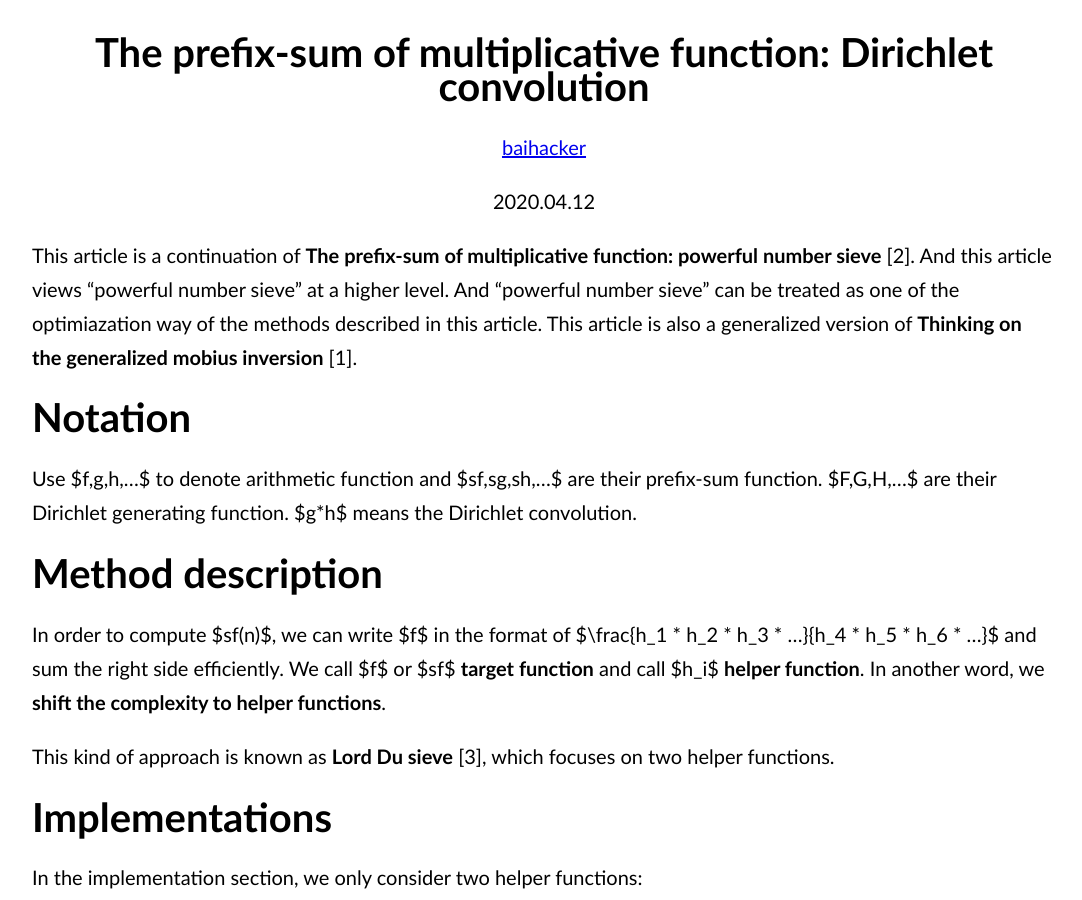
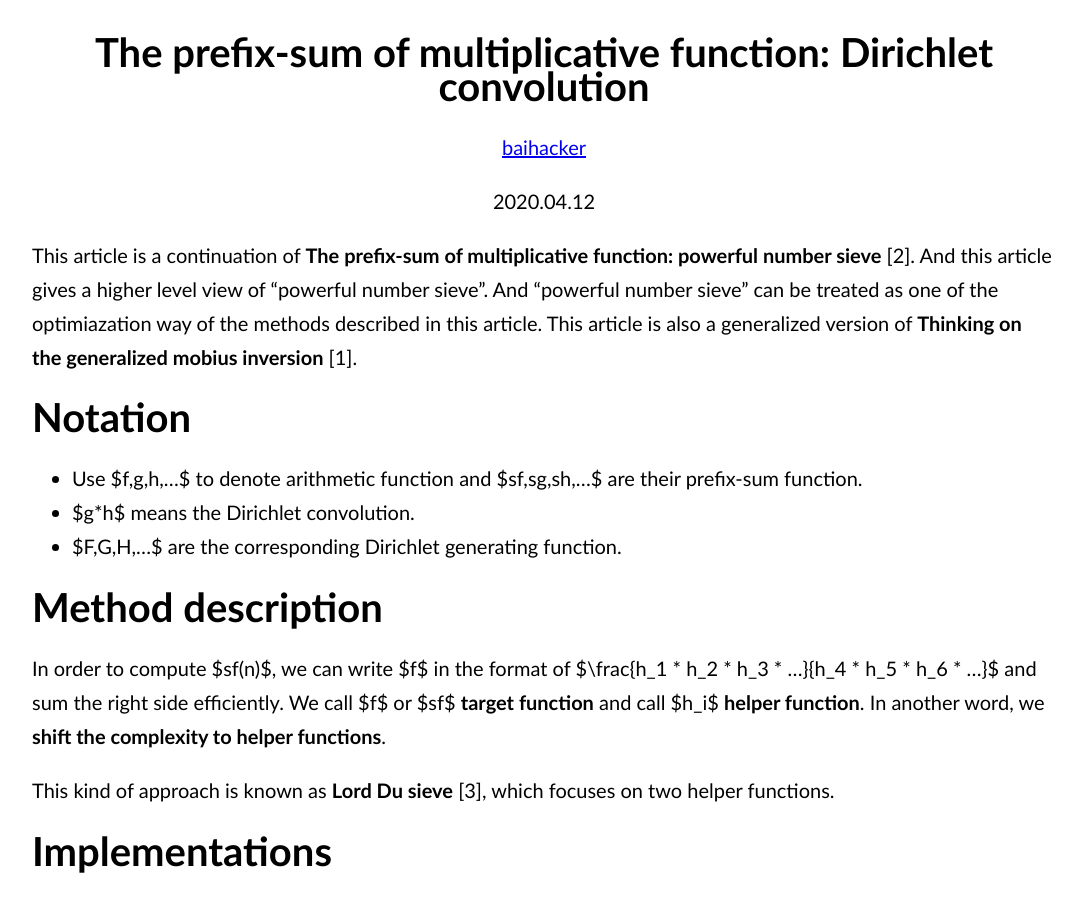
Before and after one commit to baihacker/main, a Jekyll site: the page built from docs/_posts/2020-04-12-The_prefix-sum_of_multiplicative_function_dirichlet_convolution.md, in a window 1280 px wide and 900 px high. Shown: the whole window, without its empty margins (96-1178 px from the left). Built offline with Jekyll 4.4.1, drawn with Linux system fonts in a browser that asks for light colours.

Commit message:
Update 2020-04-12-The_prefix-sum_of_multiplicative_function_dirichlet_convolution.md

```diff
--- a/docs/_posts/2020-04-12-The_prefix-sum_of_multiplicative_function_dirichlet_convolution.md
+++ b/docs/_posts/2020-04-12-The_prefix-sum_of_multiplicative_function_dirichlet_convolution.md
@@ -14,10 +14,12 @@ categories: [math]
 2020.04.12
 {: style="text-align: center;"}
 
-This article is a continuation of **The prefix-sum of multiplicative function: powerful number sieve** [2]. And this article views "powerful number sieve" at a higher level. And "powerful number sieve" can be treated as one of the optimiazation way of the methods described in this article. This article is also a generalized version of **Thinking on the generalized mobius inversion** [1].
+This article is a continuation of **The prefix-sum of multiplicative function: powerful number sieve** [2]. And this article gives a higher level view of "powerful number sieve". And "powerful number sieve" can be treated as one of the optimiazation way of the methods described in this article. This article is also a generalized version of **Thinking on the generalized mobius inversion** [1].
 
 # Notation
-Use $f,g,h,...$ to denote arithmetic function and $sf,sg,sh,...$ are their prefix-sum function. $F,G,H,...$ are their Dirichlet generating function. $g*h$ means the Dirichlet convolution.
+ * Use $f,g,h,...$ to denote arithmetic function and $sf,sg,sh,...$ are their prefix-sum function.
+ * $g*h$ means the Dirichlet convolution.
+ * $F,G,H,...$ are the corresponding Dirichlet generating function.
 
 # Method description
 In order to compute $sf(n)$, we can write $f$ in the format of $\frac{h_1 * h_2 * h_3 * ...}{h_4 * h_5 * h_6 * ...}$ and sum the right side efficiently. We call $f$ or $sf$ **target function** and call $h_i$ **helper function**. In another word, we **shift the complexity to helper functions**.
```
